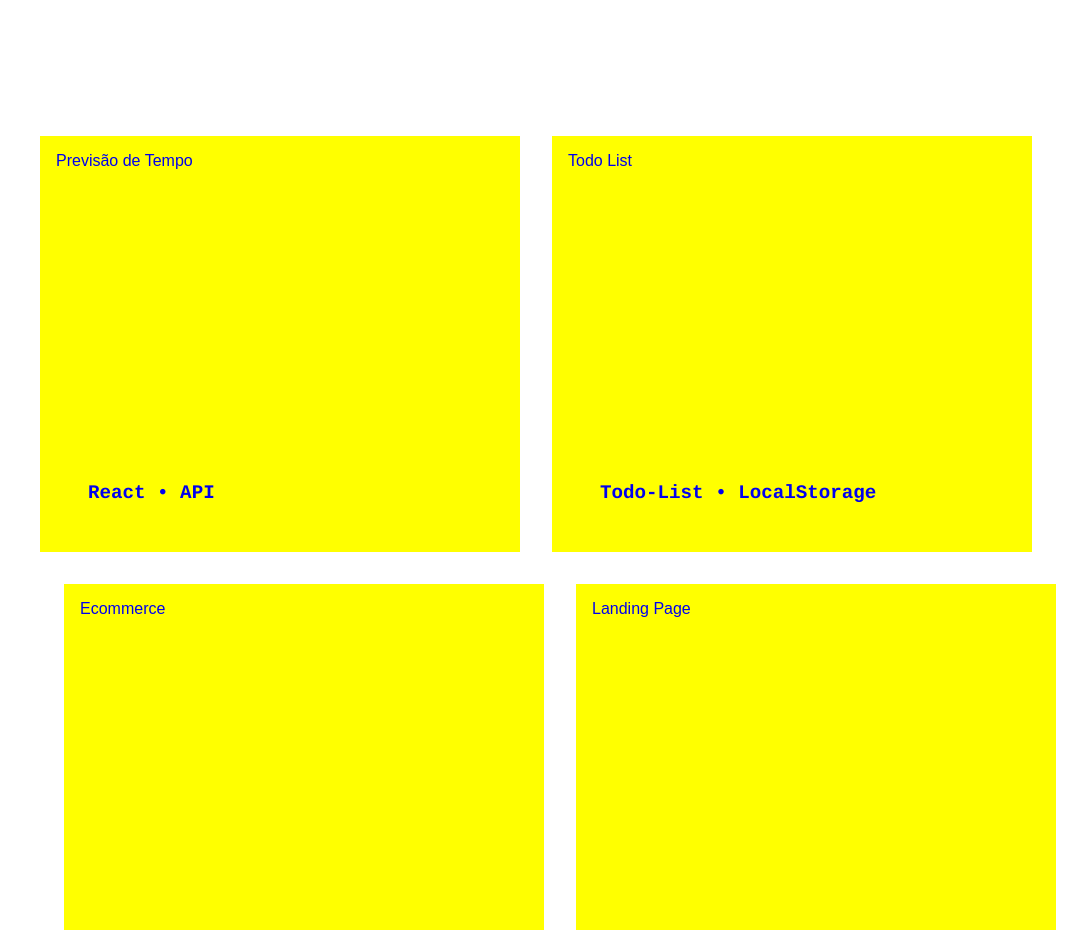
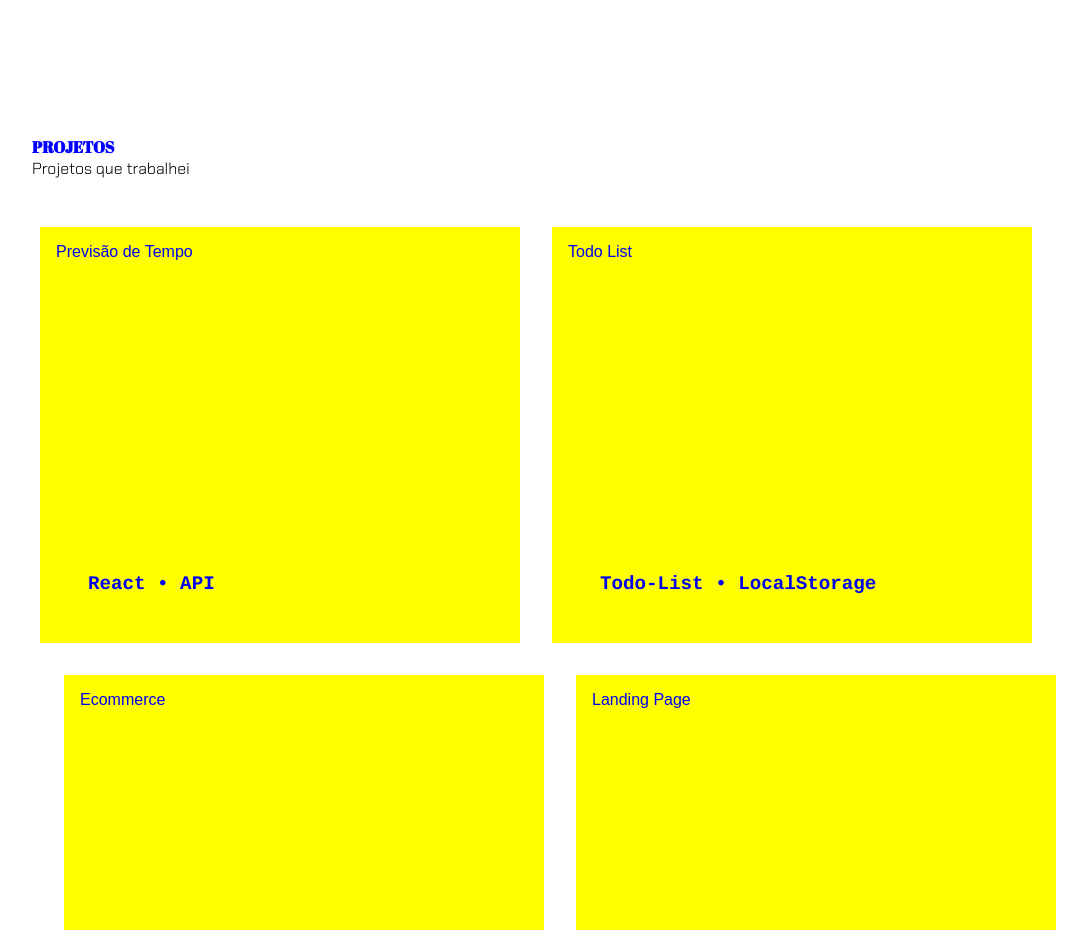
Before and after one commit to pjonnathan/Portfolio, a React (Vite) app: page / in a window 1280 px wide. Shown: the part 1360-2290 px from the top of the page, without its empty margins (40-1127 px from the left). Built offline with nearby package versions, Linux system fonts and the light colour scheme; a web font is replaced by a local one.

Commit message:
alterações no component portifolio

```diff
--- a/src/componets/portifolio/portifolio.css
+++ b/src/componets/portifolio/portifolio.css
@@ -1,6 +1,21 @@
 .portifolio {
     width: 100%;
     margin-top: 15rem;
+}
+
+.portifolio h1 {
+    padding: 0 4.5rem;
+    color: blue;
+    font-size: 16px;
+}
+
+#ptitulo {
+    padding: 0 4.5rem;
+    margin-bottom: 3rem;
+    font-size: 1rem;
+    font-family: "Chakra Petch", sans-serif;
+    font-weight: 300;
+    font-style: normal;
 }
 
 .project {
--- a/src/componets/portifolio/portifolio.jsx
+++ b/src/componets/portifolio/portifolio.jsx
@@ -4,6 +4,8 @@ import './portifolio.css';
 const Portifolio = () => {
     return (
         <div className="portifolio">
+            <h1>PROJETOS</h1>
+            <p id="ptitulo">Projetos que trabalhei</p>
             <div className="top">
                 <a href="https://pjonnathan.github.io/previs-o_de_tempo/">
                     <div className="project um">
```
